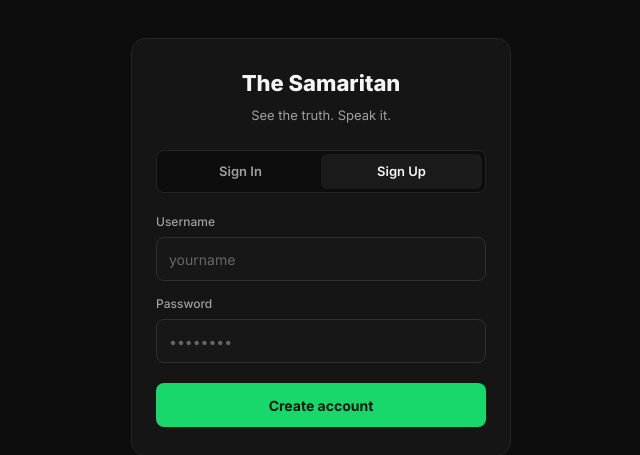
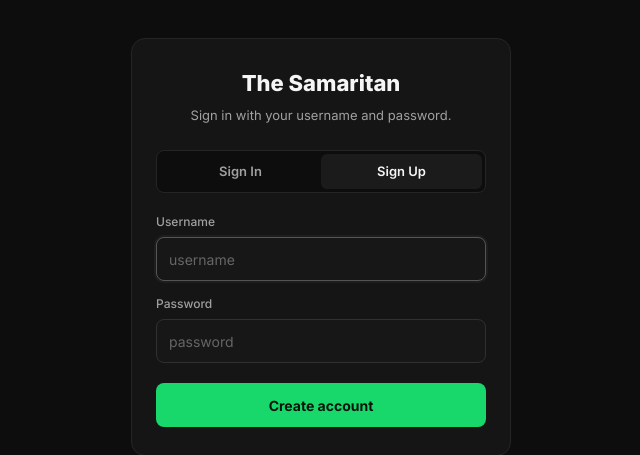
Before and after one commit to httpsd3v/TheSamaritan, a Flask app: page /signup in a window 1280 px wide. Shown: the part 153-608 px from the top of the page, without its empty margins (319-959 px from the left). Run offline with Flask 3, Linux system fonts and the light colour scheme; parts of the project's set-up code (start-up, migrations or seed data) failed here and were passed over.

Commit message:
Update auth.html

```diff
--- a/templates/auth.html
+++ b/templates/auth.html
@@ -1,30 +1,63 @@
 {% extends "base.html" %}
+
 {% block body %}
 <div class="auth-wrap">
     <div class="auth-card">
         <h1 class="auth-title">The Samaritan</h1>
-        <p class="auth-sub">See the truth. Speak it.</p>
+        <p class="auth-sub">Sign in with your username and password.</p>
 
         <div class="auth-tabs">
-            <a href="{{ url_for('signin') }}" class="auth-tab {% if mode=='signin' %}active{% endif %}">Sign In</a>
-            <a href="{{ url_for('signup') }}" class="auth-tab {% if mode=='signup' %}active{% endif %}">Sign Up</a>
+            <a href="{{ url_for('signin') }}"
+               class="auth-tab {% if mode == 'signin' %}active{% endif %}">
+                Sign In
+            </a>
+
+            <a href="{{ url_for('signup') }}"
+               class="auth-tab {% if mode == 'signup' %}active{% endif %}">
+                Sign Up
+            </a>
         </div>
 
         {% with messages = get_flashed_messages() %}
-            {% for m in messages %}<div class="flash">{{ m }}</div>{% endfor %}
+            {% for message in messages %}
+                <div class="flash">{{ message }}</div>
+            {% endfor %}
         {% endwith %}
 
         <form method="POST">
             <div class="field">
                 <label for="username">Username</label>
-                <input id="username" name="username" class="input" placeholder="yourname" autocomplete="username" required />
+                <input
+                    id="username"
+                    name="username"
+                    class="input"
+                    type="text"
+                    placeholder="username"
+                    autocomplete="username"
+                    required
+                    autofocus
+                />
             </div>
+
             <div class="field">
                 <label for="password">Password</label>
-                <input id="password" name="password" class="input" type="password" placeholder="••••••••" autocomplete="current-password" required />
+                <input
+                    id="password"
+                    name="password"
+                    class="input"
+                    type="password"
+                    placeholder="password"
+                    autocomplete="{% if mode == 'signup' %}new-password{% else %}current-password{% endif %}"
+                    required
+                />
             </div>
+
             <button type="submit" class="primary-button">
-                {% if mode == 'signup' %}Create account{% else %}Sign in{% endif %}
+                {% if mode == "signup" %}
+                    Create account
+                {% else %}
+                    Sign in
+                {% endif %}
             </button>
         </form>
     </div>
```
